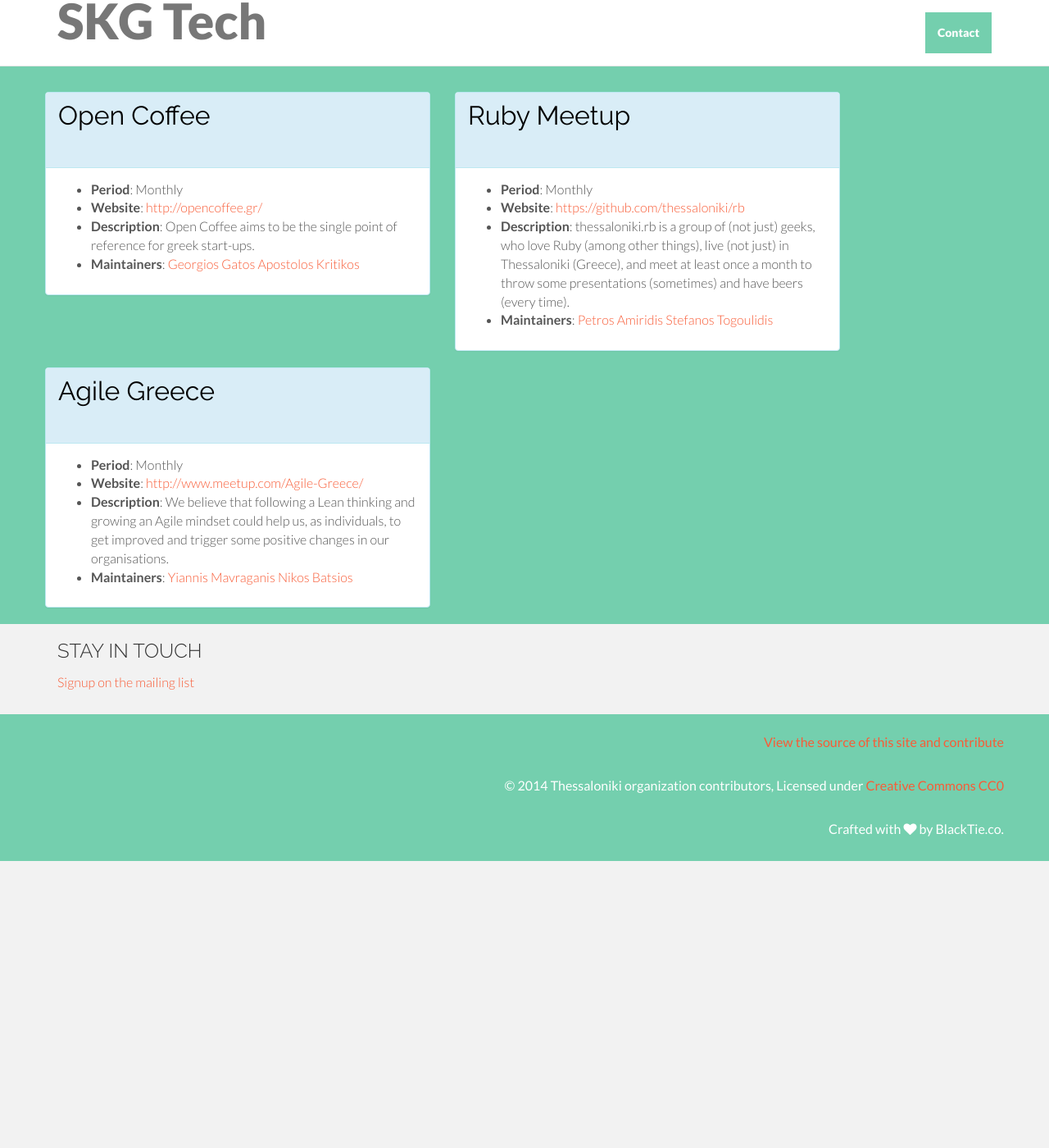
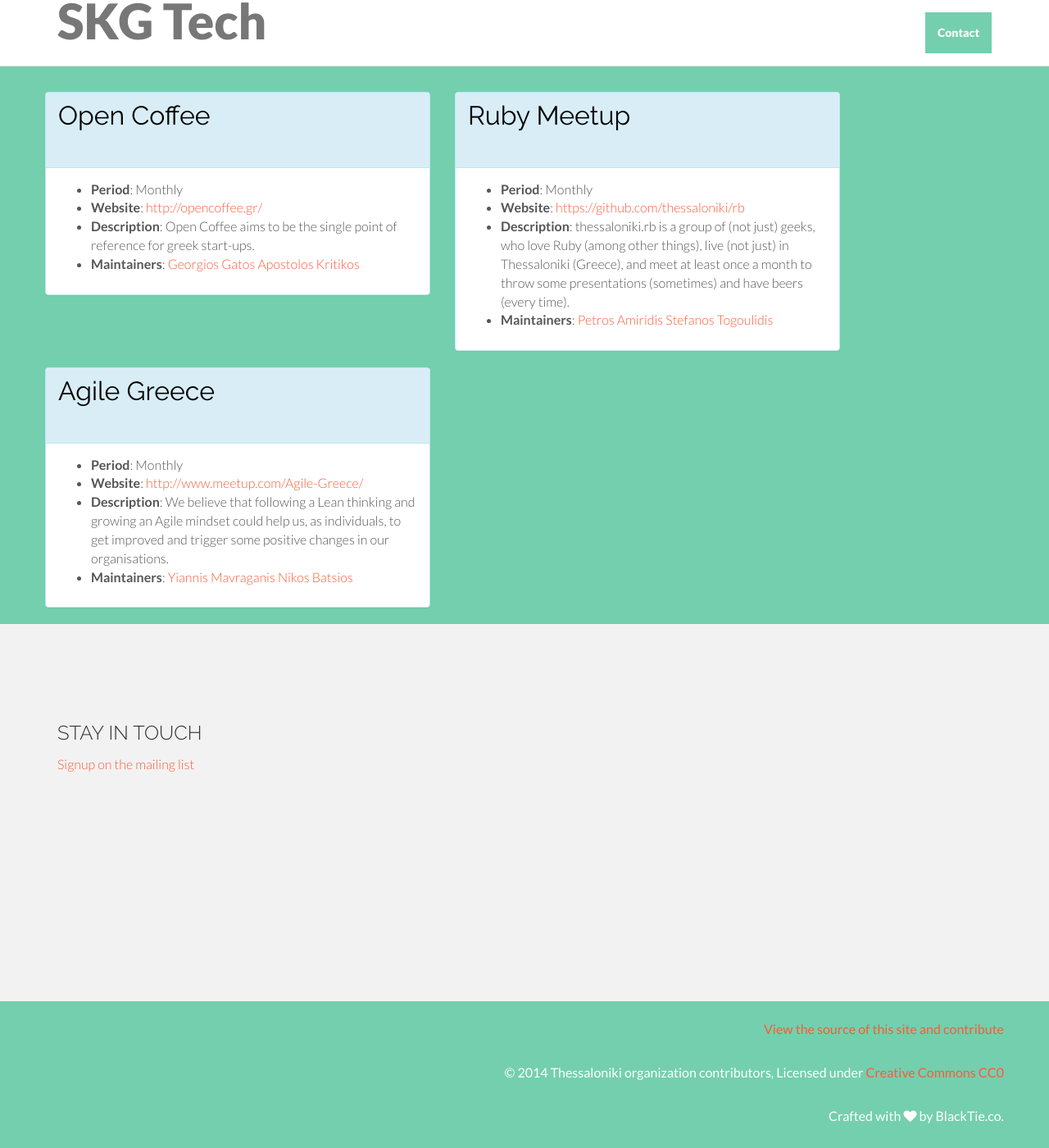
Before and after one commit to skgtech/skgtech.github.io, a Jekyll site: the page built from index.html, in a window 1280 px wide and 1400 px high, scrolled down 643 px. Shown: the whole window at 82% size. Built offline with Jekyll 4.4.1, drawn with Linux system fonts in a browser that asks for light colours; nearby versions of some CDN libraries; before the commit the page ends 1693 px from its top, so only the background shows below that.

Commit message:
style contact

```diff
--- a/assets/css/main.css
+++ b/assets/css/main.css
@@ -169,42 +169,18 @@ a:after {
   color: #000;
 }
 
-/* Skills */
-#skills {
-	background-color: #4e4e4e;
-	padding-top: 50px;
-	padding-bottom: 50px;
-	margin-top: 50px;
+#meetups .meetup h3 {
+  font-size: 32px;
+  font-weight: 400;
+  color: #000;
 }
 
-#skills h3 {
-	color: white;
+
+#contact {
+  padding-top: 100px;
+  padding-bottom: 250px;
 }
 
-#skills p {
-	color: white;
-	font-weight: 400;
-}
-
-/* Social Links */
-#social {
-	width: 100%;
-	padding-top: 200px;
-	padding-bottom: 200px;
-}
-
-#social i {
-	font-size: 50px;
-	color: #74cfae;
-}
-
-#social .col-md-3:hover {
-	background-color: #f5f5f5;
-}
-
-#social .col-md-3 {
-	padding:30px;
-}
 
 /* Footer */
 #f {
--- a/index.html
+++ b/index.html
@@ -36,6 +36,7 @@ layout: page
 	</div>
 </div>
 
+<div id="contact">
   <div class="container">
   	<div class="row">
   		<div class="col-lg-10">
@@ -44,3 +45,4 @@ layout: page
   		</div>
   	</div>
   </div>
+</div>
```
Lines whose indentation alone changed are shown as unchanged.
